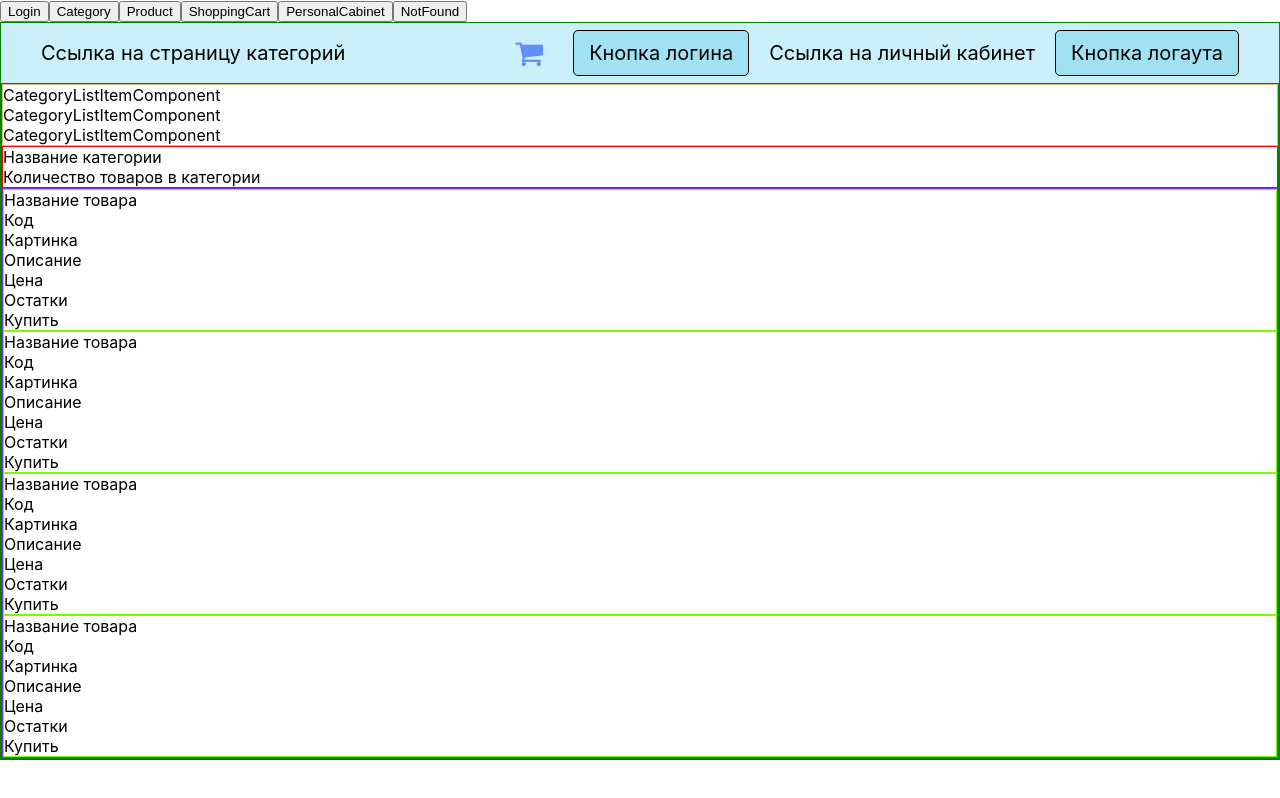
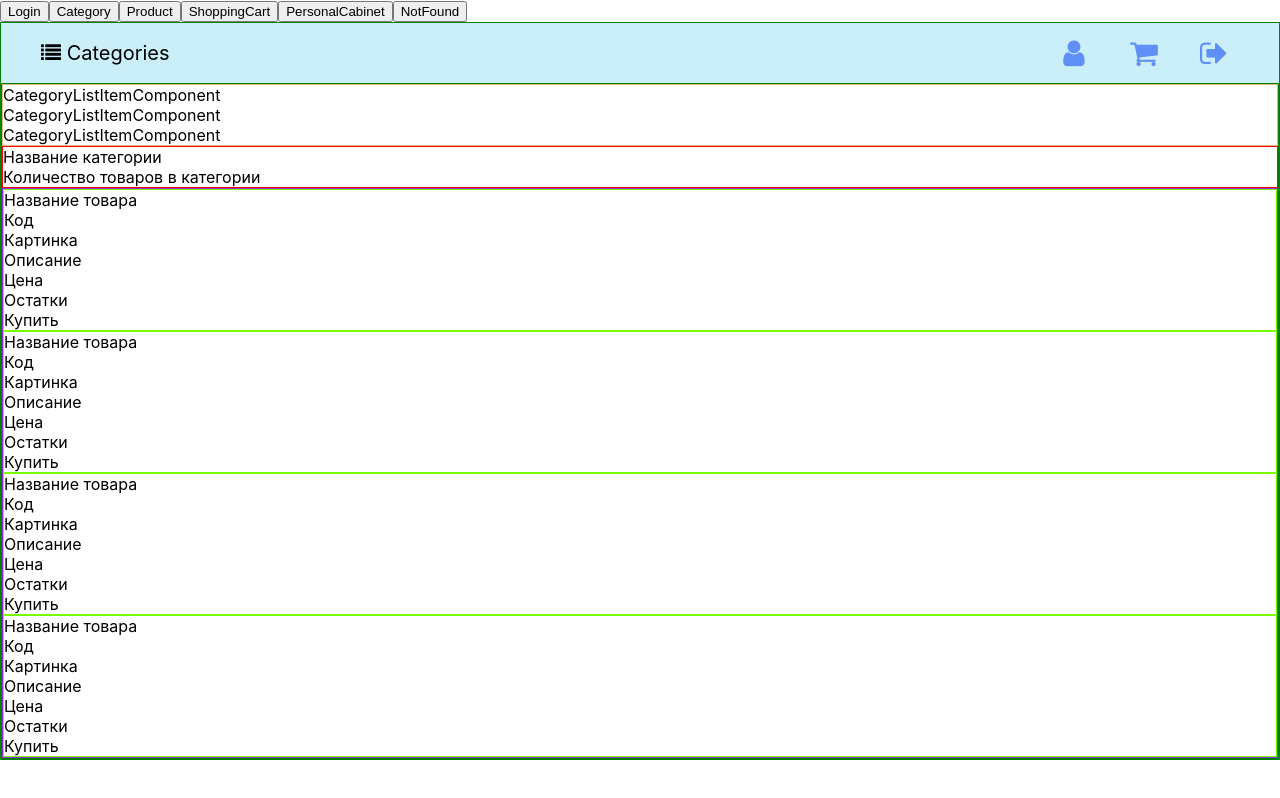
Before and after one commit to yehorStopkin/test-react-app, a React (Create React App) app: page / in a window 1280 px wide. Built offline with nearby package versions, Linux system fonts and the light colour scheme.

Commit message:
Added top-bar

```diff
--- a/src/components/Common/TopBar/TopBar.component.css
+++ b/src/components/Common/TopBar/TopBar.component.css
@@ -31,11 +31,22 @@
     margin-left: 20px;
 }
 
-.top-bar__cart {
+.top-bar__cart,
+.top-bar__login,
+.top-bar__logout,
+.top-bar__personal-cabinet {
+    width: 30px;
+    height: 30px;
     padding: 10px;
+
+    text-align: center;
+    vertical-align: middle;
 }
 
-.top-bar__cart .fa {
+.top-bar__cart .fa,
+.top-bar__login .fa,
+.top-bar__logout .fa,
+.top-bar__personal-cabinet .fa {
     color: rgba(57, 108, 247, 0.733);
     font-size: 30px;
 }
@@ -44,16 +55,6 @@
     color: rgb(57, 108, 247);
 }
 
-.top-bar__button {
-    display: flex;
-
-    background-color: rgba(140, 220, 240, 0.657);
-
-    border: 1px solid black;
-    padding: 10px 15px;
-    border-radius: 5px;
-}
-
 .top-bar__button:hover {
     background-color: rgb(140, 220, 240);
 }
--- a/src/components/Common/TopBar/TopBar.component.tsx
+++ b/src/components/Common/TopBar/TopBar.component.tsx
@@ -1,31 +1,78 @@
+import React from 'react';
 import './TopBar.component.css';
 
 function TopBarComponent(props: any) {
+    const [needLogin, setNeedLogin] = React.useState<boolean>(false);
+
+    function login() {
+        setNeedLogin(false);
+    }
+
+    function logout() {
+        setNeedLogin(true);
+    }
+
+    function openPersonalCabinet() {
+        alert('Personal cabinet is opened!');
+    }
+
+    function openCart() {
+        alert('Shopping cart is opened!');
+    }
+
+    function openCategories() {
+        alert('Page with categories is opened!');
+    }
 
     return (
         <div className="top-bar">
             <div className="top-bar__left">
-                <div className="top-bar__categories top-bar__action">
-                    Ссылка на страницу категорий
+                <div
+                    onClick={() => openCategories()}
+                    className="top-bar__categories top-bar__action"
+                >
+                    <i className="fa fa-list" />
+                    <span> Categories </span>
                 </div>
             </div>
 
             <div className="top-bar__right">
-                <div className="top-bar__cart top-bar__action" >
+                {needLogin ? null :
+                    <div
+                        onClick={() => openPersonalCabinet()}
+                        className="top-bar__personal-cabinet top-bar__action"
+                        title="Personal cabinet"
+                    >
+                        <i className="fa fa-user" />
+                    </div>
+                }
+
+                <div
+                    onClick={() => openCart()}
+                    className="top-bar__cart top-bar__action"
+                >
                     <i className="fa fa-shopping-cart"></i>
                 </div>
 
-                <div className="top-bar__login top-bar__action top-bar__button">
-                    Кнопка логина {/** Если пользователь не авторизирован */}
-                </div>
+                {needLogin ?
+                    <div
+                        onClick={() => login()}
+                        className="top-bar__login top-bar__action"
+                        title="Login"
+                    >
+                        <i className="fa fa-sign-in" />
+                    </div>
+                    :
+                    <div
+                        onClick={() => logout()}
+                        className="top-bar__logout top-bar__action"
+                        title="Logout"
+                    >
+                        <i className="fa fa-sign-out" />
+                    </div>
+                }
 
-                <div className="top-bar__personal-cabinet top-bar__action">
-                    Ссылка на личный кабинет {/**Если пользователь авторизирован */}
-                </div>
 
-                <div className="top-bar__logout top-bar__action top-bar__button">
-                    Кнопка логаута {/** Если пользователь авторизирован */}
-                </div>
             </div>
         </div>
     )
```
